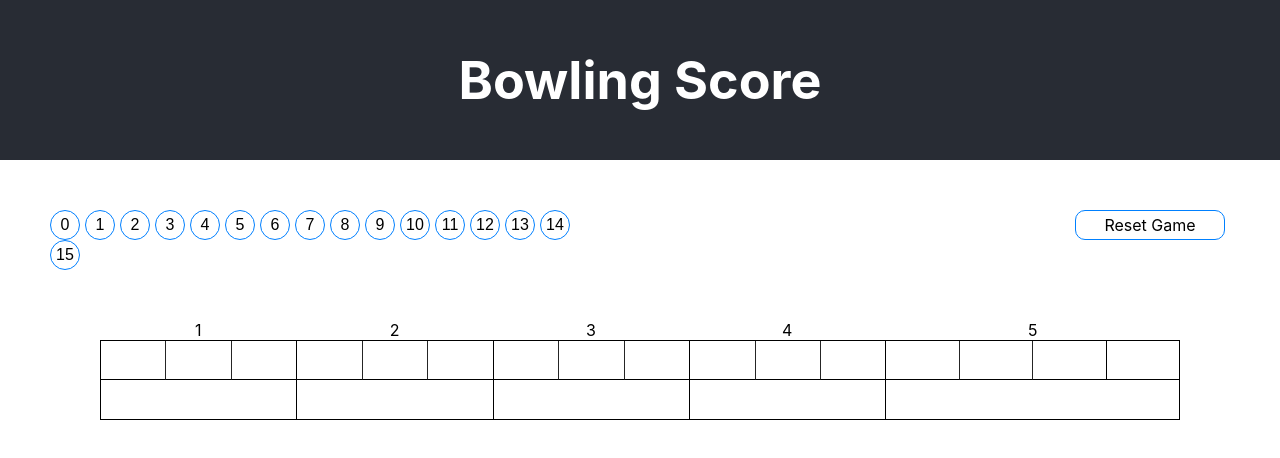
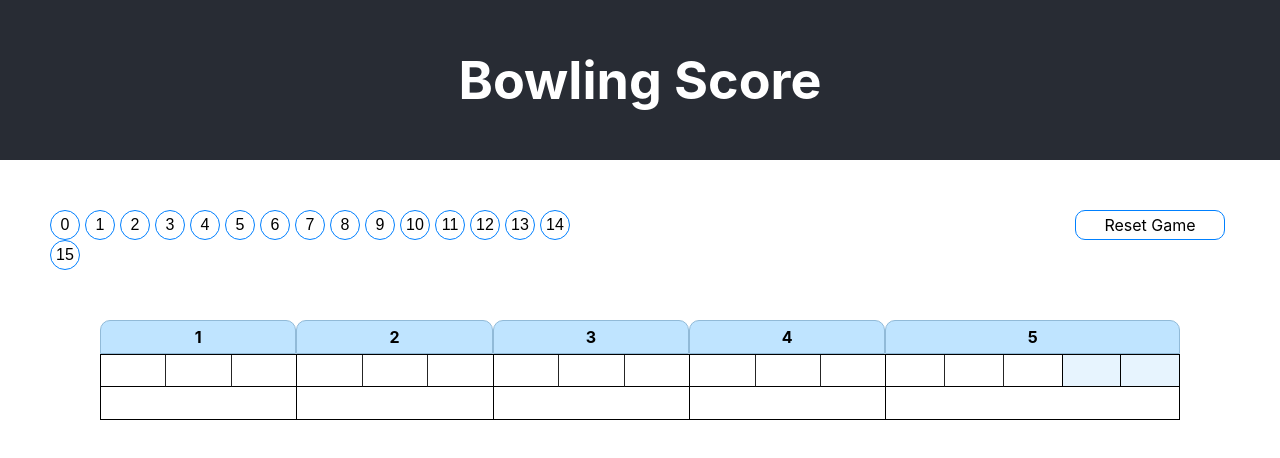
Before and after one commit to Lynerah/Bowling-game-React, a React (Create React App) app: page / in a window 1280 px wide. Shown: the top 458 px of the page. Built offline with nearby package versions, Linux system fonts and the light colour scheme.

Commit message:
add extrabox 2

```diff
--- a/src/components/Board.js
+++ b/src/components/Board.js
@@ -34,6 +34,7 @@ const ScoreBoard = () => {
             secondFrameScoreLabel={score[i].secondFrameScoreLabel}
             thirdFrameScoreLabel={score[i].thirdFrameScoreLabel}
             extraFrameScoreLabel={score[i].extraFrameScoreLabel}
+            extraFrameScoreLabel2={score[i].extraFrameScoreLabel2}
             score={score[i].matchScore}
           />
         ))}
--- a/src/components/Frame.js
+++ b/src/components/Frame.js
@@ -1,5 +1,5 @@
 //Frame constructions
-const Frame = ({ frameTitle, firstFrameScoreLabel, secondFrameScoreLabel, thirdFrameScoreLabel, extraFrameScoreLabel, score }) => (
+const Frame = ({ frameTitle, firstFrameScoreLabel, secondFrameScoreLabel, thirdFrameScoreLabel, extraFrameScoreLabel, extraFrameScoreLabel2, score }) => (
    <div className="frame">
      <div className="frame_title">{frameTitle}</div>
      <div className="frame-score">
@@ -7,6 +7,7 @@ const Frame = ({ frameTitle, firstFrameScoreLabel, secondFrameScoreLabel, thirdF
        <div className="box secondFrameScoreLabel">{secondFrameScoreLabel}</div>
        <div className="box thirdFrameScoreLabel">{thirdFrameScoreLabel}</div>
        <div className="box extra">{extraFrameScoreLabel}</div>
+       <div className="box extra">{extraFrameScoreLabel2}</div>
      </div>
      <div className="running-score">{!isNaN(score) && score}</div>
    </div>
--- a/src/components/Game.js
+++ b/src/components/Game.js
@@ -74,14 +74,15 @@ class Game {
          * @param {number} pinsUp - number of pins still up
          * @param {number} extraFrameScoreLabel - bonus round score in the last frame for a strike or spare
          */
-        const saveScore = (firstFrameScoreLabel, secondFrameScoreLabel, thirdFrameScoreLabel,score, pinsUp, extraFrameScoreLabel) => {
+        const saveScore = (firstFrameScoreLabel, secondFrameScoreLabel, thirdFrameScoreLabel, score, pinsUp, extraFrameScoreLabel, extraFrameScoreLabel2) => {
                 scoreData.push({
                 firstFrameScoreLabel,
                 secondFrameScoreLabel,
                 thirdFrameScoreLabel,
                 matchScore: score,
                 pinsUp,
-                extraFrameScoreLabel
+                extraFrameScoreLabel,
+                extraFrameScoreLabel2
                 });
         };
 
@@ -113,14 +114,12 @@ class Game {
                     } else if (round3() !== undefined && round4() === undefined) {
                         pinsUp = totalPinsNumber - ((round1() + round2() + round3()) % totalPinsNumber);
                     }
-                    // const roundBonus3 = round3() === 15 ? "X" : round3();
-                    // const roundBonus4 = round4() === 15 ? "X" : round4();
-                    saveScore(round1(), "/", round3(), score, pinsUp, round4());
+                    saveScore(round1(), "/", round3(), score, pinsUp, round4(), round5());
                     roundIndex+=2;
                 } else if (isSpare()) {
                     score += totalPinsNumber + spareBonus();
                     const pinsUp = totalPinsNumber
-                    saveScore(round1(), round2(), "/", score, pinsUp, round4())
+                    saveScore(round1(), round2(), "/", score, pinsUp, round4(), round5())
                     roundIndex += 3
                 } else {
                     score += sumOfFrameRolls() + round4();
@@ -163,7 +162,7 @@ class Game {
             }
         });
         console.log(scoreData);
-        return scoreData;  // totalScore || totalFramesScore || finalScore
+        return scoreData;
     };
   }
 
--- a/src/styles/App.css
+++ b/src/styles/App.css
@@ -33,7 +33,7 @@
   flex: 3;
 }
 
-.frame_titler {
+.frame_title {
   flex: 1;
   display: flex;
   align-items: center;
@@ -89,6 +89,7 @@
   display: flex;
   border-left: 1px solid black;
   border-bottom: 1px solid black;
+  background-color: #e7f4fe;
 }
 
 .frame:last-child div.firstFrameScoreLabel {
```
